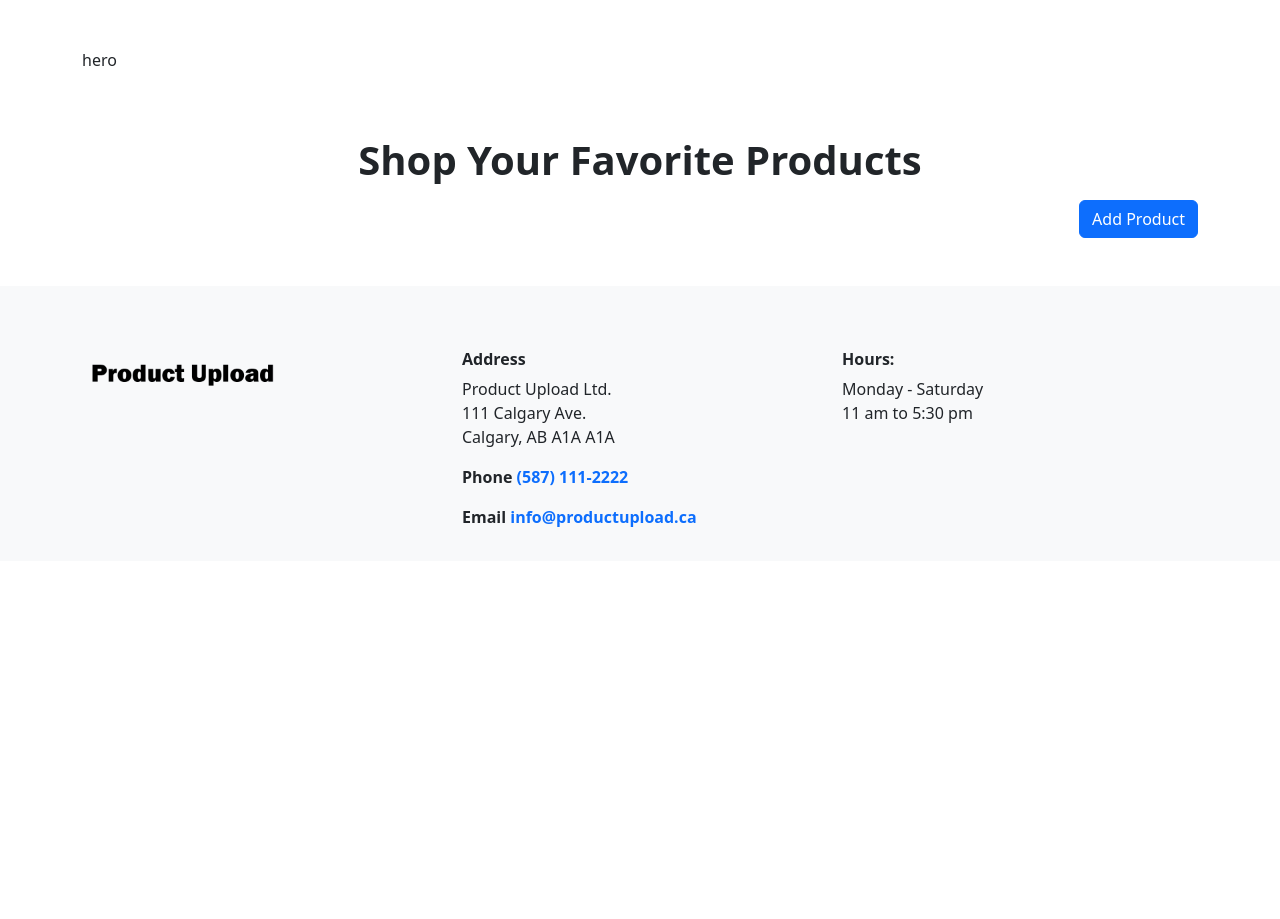
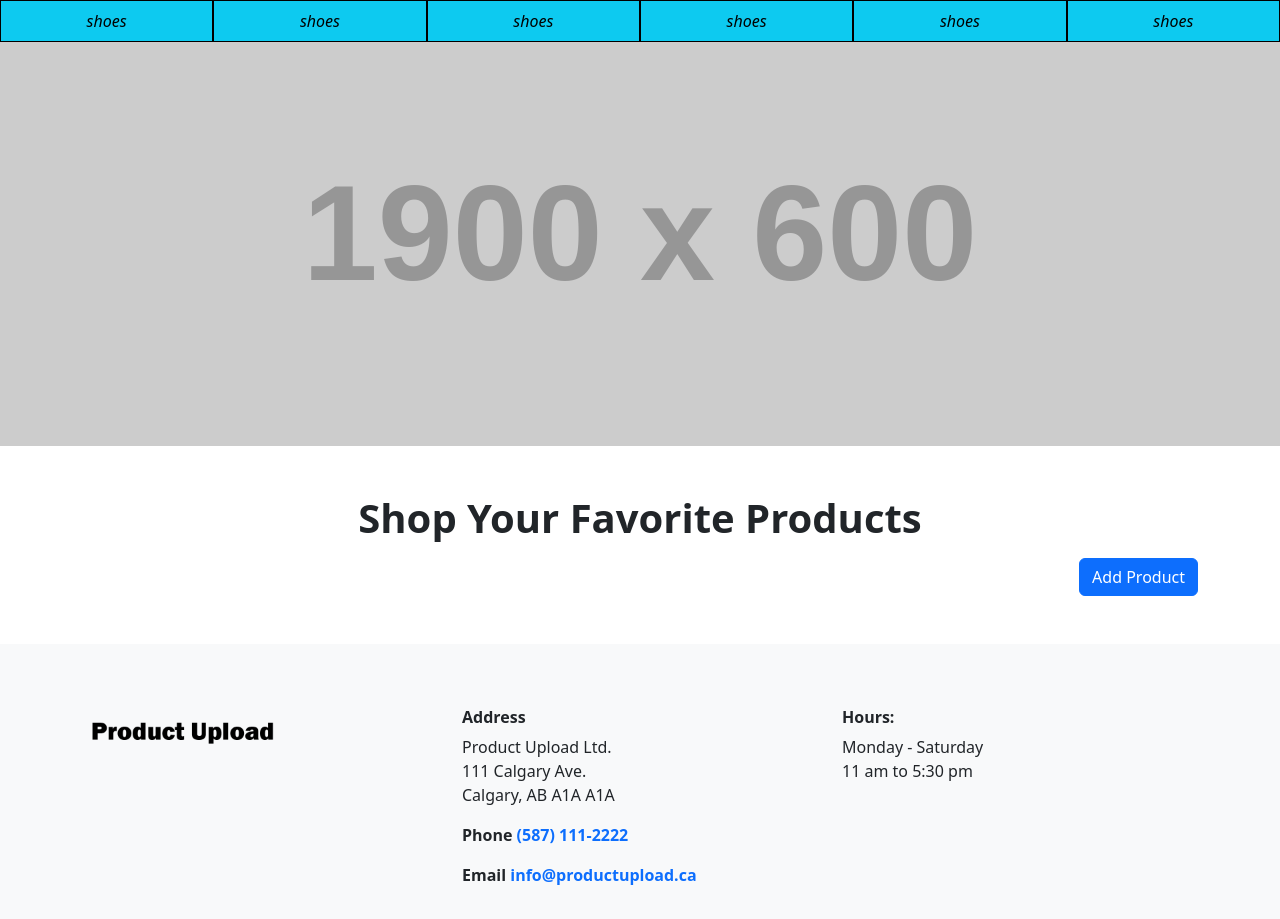
Before and after one commit to Zwill1/PHP-PRODUCT-UPLOAD-V2, a PHP site: page /PHP-PRODUCT-UPLOAD/ in a window 1280 px wide. Shown: the part 136-1055 px from the top of the page. Before the commit the page ends 663 px from the top, so only its background shows below. Run offline with PHP 8.4, Linux system fonts and the light colour scheme; grey boxes labelled with a size stand in for pictures from a placeholder-image service; data that the repository does not hold is empty; some libraries are stand-ins or nearby versions.

Commit message:
adding product tag categories to header

```diff
--- a/assets/hero.php
+++ b/assets/hero.php
@@ -1,3 +1,5 @@
-<section class="row mt-5 mb-2">
-    <p>hero</p>
+<section class="container-fluid">
+    <div class="row">
+        <img src="https://placehold.co/1900x600" class="img-fluid p-0" alt="...">
+    </div>
 </section>
--- /dev/null
+++ b/assets/products-page-tags.php
@@ -0,0 +1,10 @@
+<section class="container-fluid">
+    <div class="row">
+        <div class="col-2 bg-info text-center p-2 border border-black pe-auto" role="button"><a href="#" class="text-black fst-italic text-decoration-none">shoes</a></div>
+        <div class="col-2 bg-info text-center p-2 border border-black pe-auto" role="button"><a href="#" class="text-black fst-italic text-decoration-none">shoes</a></div>
+        <div class="col-2 bg-info text-center p-2 border border-black pe-auto" role="button"><a href="#" class="text-black fst-italic text-decoration-none">shoes</a></div>
+        <div class="col-2 bg-info text-center p-2 border border-black pe-auto" role="button"><a href="#" class="text-black fst-italic text-decoration-none">shoes</a></div>
+        <div class="col-2 bg-info text-center p-2 border border-black pe-auto" role="button"><a href="#" class="text-black fst-italic text-decoration-none">shoes</a></div>
+        <div class="col-2 bg-info text-center p-2 border border-black pe-auto" role="button"><a href="#" class="text-black fst-italic text-decoration-none">shoes</a></div>
+    </div>
+</section>
--- a/index.php
+++ b/index.php
@@ -56,9 +56,9 @@
             </section>";
         }
     ?>
-
+<?php include "assets/products-page-tags.php" ?>
+<?php include "assets/hero.php" ?>
 <div class="container">
-    <?php include "assets/hero.php" ?>
     <section class="row mt-5 mb-2">
         <h1 class="fw-bold text-center">Shop Your Favorite Products</h1>
     </section>
```
